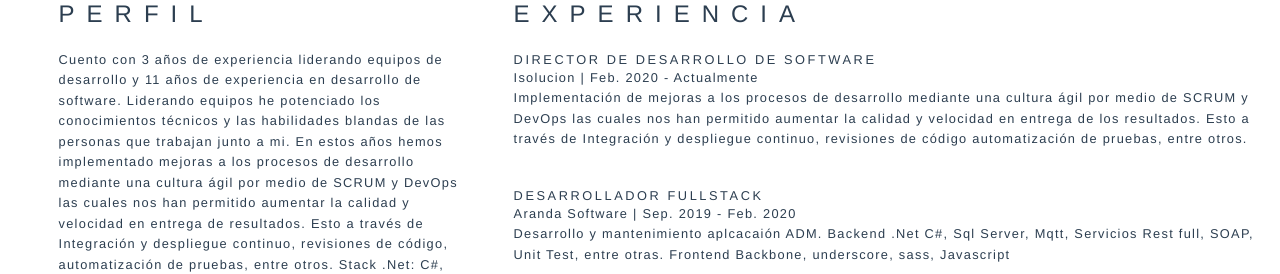
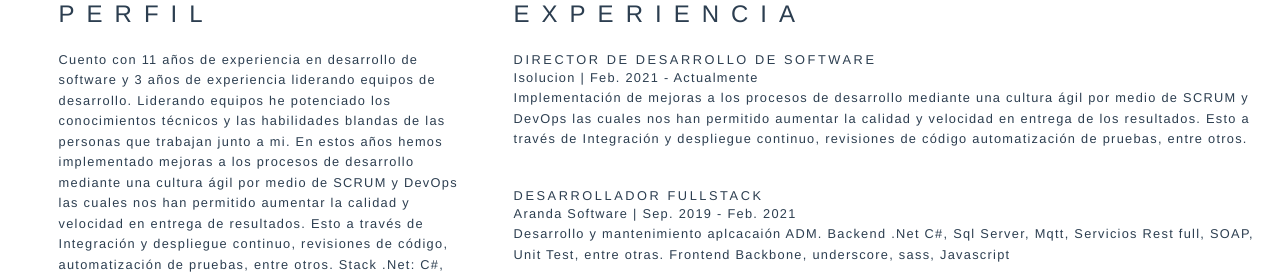
Before and after one commit to platzi/curso-arquitecturas-css-proyecto-8, a Vue app: page / in a window 1280 px wide. Shown: the part 342-616 px from the top of the page. Built offline with nearby package versions, Linux system fonts and the light colour scheme.

Commit message:
cambio s en gh-pages y experiencia laboral

```diff
--- a/package.json
+++ b/package.json
@@ -18,8 +18,10 @@
     "babel-eslint": "^10.1.0",
     "eslint": "^6.7.2",
     "eslint-plugin-vue": "^6.2.2",
+    "gh-pages": "^3.2.3",
     "vue-template-compiler": "^2.6.11"
   },
+  "homepage":"https://cricarba.github.io/profile/",
   "eslintConfig": {
     "root": true,
     "env": {
--- a/src/App.vue
+++ b/src/App.vue
@@ -33,7 +33,7 @@
           <div class="col-80">
             <Title title="Perfil" />
             <Paragraph
-              Paragraph="Cuento con 3 años de experiencia liderando equipos de desarrollo y 11 años de experiencia en desarrollo de software. Liderando equipos he potenciado los conocimientos técnicos y las habilidades blandas de las personas que trabajan junto a mi. En estos años hemos implementado mejoras a los procesos de desarrollo mediante una cultura ágil por medio de SCRUM y DevOps las cuales nos han permitido aumentar la calidad y velocidad en entrega de resultados. Esto a través de Integración y despliegue continuo, revisiones de código, automatización de pruebas, entre otros.
+              Paragraph="Cuento con 11 años de experiencia en desarrollo de software y 3 años de experiencia liderando equipos de desarrollo. Liderando equipos he potenciado los conocimientos técnicos y las habilidades blandas de las personas que trabajan junto a mi. En estos años hemos implementado mejoras a los procesos de desarrollo mediante una cultura ágil por medio de SCRUM y DevOps las cuales nos han permitido aumentar la calidad y velocidad en entrega de resultados. Esto a través de Integración y despliegue continuo, revisiones de código, automatización de pruebas, entre otros.
 
                         Stack .Net: C#, VB.net, Asp.Net, Asp.Net MVC, Web Api, WPF, WCF, Net Core, GraphQL gRPC.
 
--- a/src/components/WorkExperience.vue
+++ b/src/components/WorkExperience.vue
@@ -32,7 +32,7 @@ export default {
           id: 9,
           Company: "Isolucion",
           Job: "Director de desarrollo de software",
-          StartDate: "Feb. 2020",
+          StartDate: "Feb. 2021",
           EndDate: "Actualmente",
           Description:
             "Implementación de mejoras a los procesos de desarrollo mediante una cultura ágil por medio de SCRUM y DevOps las cuales nos han permitido aumentar la calidad y velocidad en entrega de los resultados. Esto a través de Integración y despliegue continuo, revisiones de código automatización de pruebas, entre otros."
@@ -42,7 +42,7 @@ export default {
           Company: "Aranda Software",
           Job: "Desarrollador fullstack",
           StartDate: "Sep. 2019",
-          EndDate: "Feb. 2020",
+          EndDate: "Feb. 2021",
           Description:
             "Desarrollo y mantenimiento aplcacaión ADM. Backend .Net C#, Sql Server, Mqtt, Servicios Rest full, SOAP, Unit Test, entre otras. Frontend Backbone, underscore, sass, Javascript"
         },
```
Also changed, not shown: 1 other file (tests, documents, lock files or other folders). Lines whose indentation alone changed are shown as unchanged.
